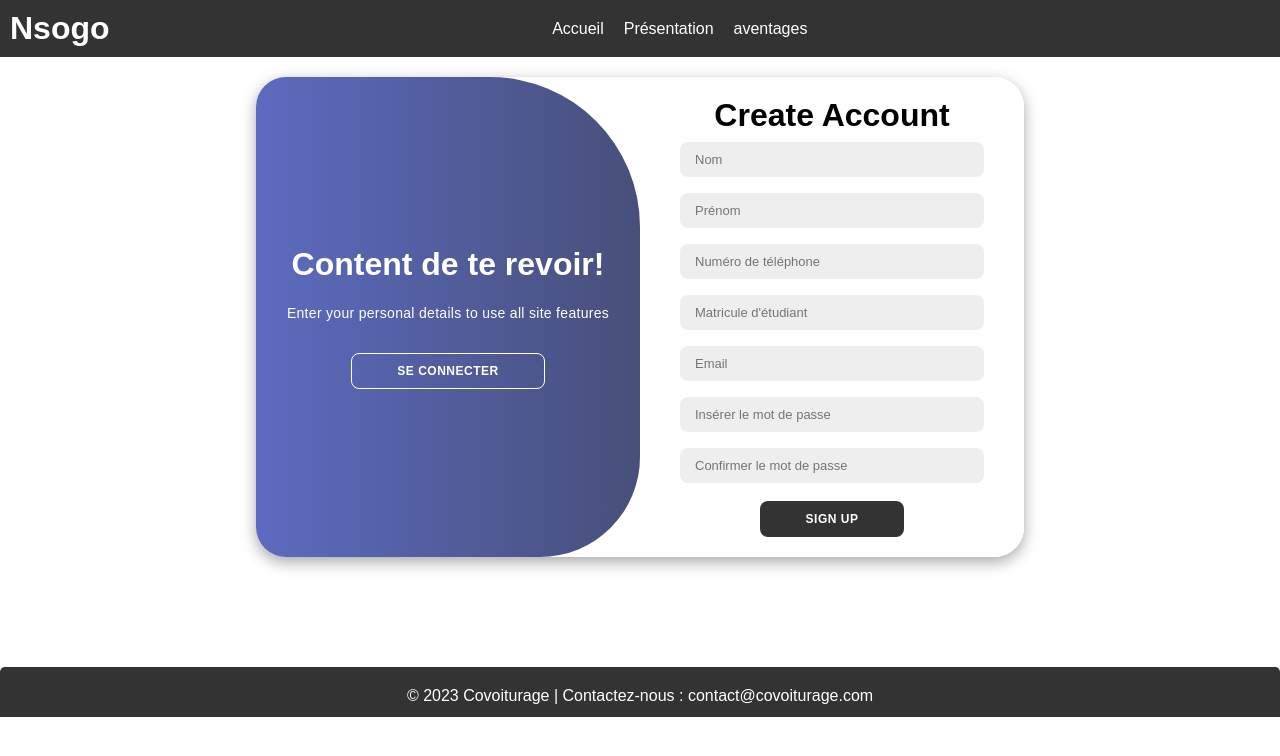
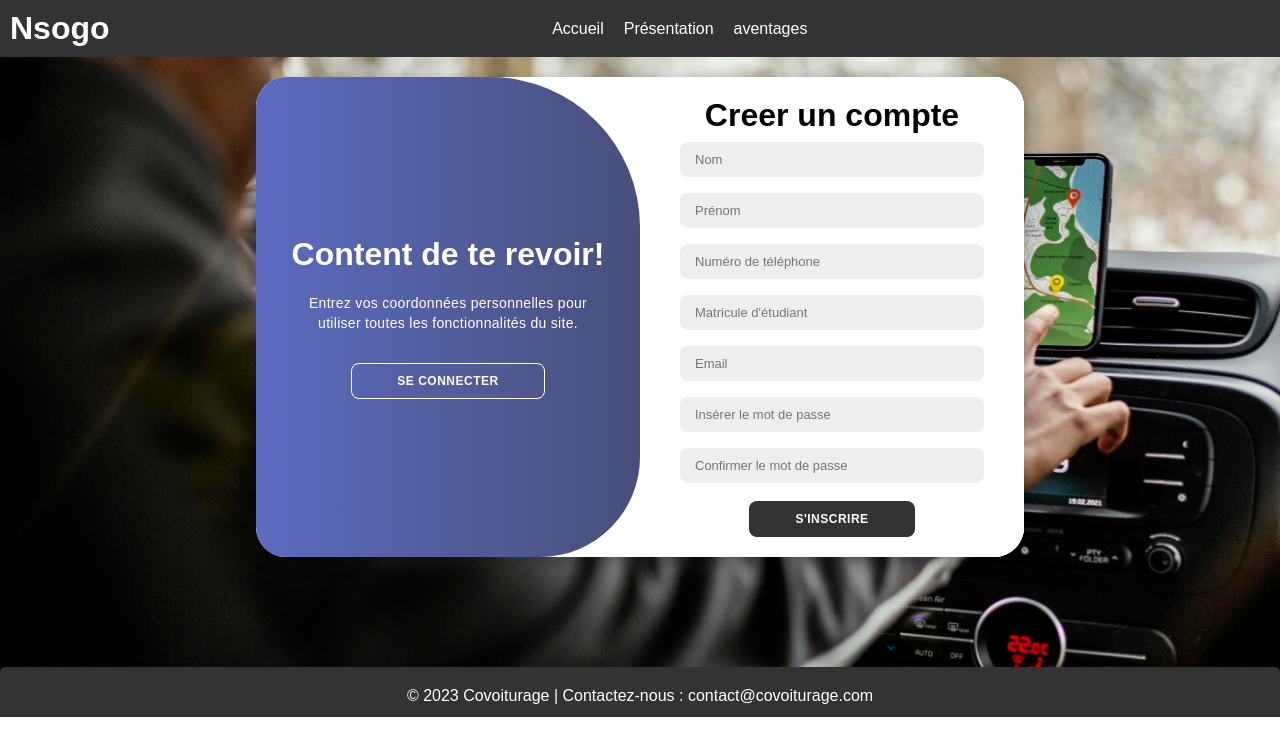
Before and after one commit to ramrst/Projet_PWEB, a plain HTML site: page loginpage/loginpage.html in a window 1280 px wide. Both pictures are taken after a click on the button "S'INSCRIRE". Drawn offline with Linux system fonts and the light colour scheme.

Commit message:
Add files via upload

```diff
--- a/loginpage/loginpage.html
+++ b/loginpage/loginpage.html
@@ -24,7 +24,7 @@
         <!-- Utilisation de classes BEM pour les formulaires -->
         <div class="form-container sign-up">
             <form>
-                <h1>Create Account</h1>
+                <h1>Creer un compte</h1>
                 <input type="text" placeholder="Nom" required>
                 <input type="text" placeholder="Prénom" required>
                 <input type="text" placeholder="Numéro de téléphone" required>
@@ -32,7 +32,7 @@
                 <input type="email" placeholder="Email" required>
                 <input type="password" placeholder="Insérer le mot de passe" required>
                 <input type="text" placeholder="Confirmer le mot de passe" required>
-                <button type="submit">Sign Up</button>
+                <button type="submit">s'inscrire</button>
 
             </form>
         </div>
@@ -51,7 +51,7 @@
             <div class="toggle">
                 <div class="toggle-panel toggle-left">
                     <h1>Content de te revoir!</h1>
-                    <p>Enter your personal details to use all site features</p>
+                    <p>Entrez vos coordonnées personnelles pour utiliser toutes les fonctionnalités du site.</p>
                     <button class="hidden" id="login">Se connecter</button>
                 </div>
                 <div class="toggle-panel toggle-right">
--- a/loginpage/loginpagestyle.css
+++ b/loginpage/loginpagestyle.css
@@ -19,10 +19,9 @@
 
 /* Body styles */
 body {
-    background-image: url('car_rental.jpg');
+    background-image: url('fermer-mobile-indications-carte.jpg');
+    background-repeat: no-repeat;
     background-size: cover;
-    background-position: center; /* This property centers the background image */
-    background-repeat: no-repeat; /* This property prevents the background image from repeating */
     display: flex;
     align-items: center;
     justify-content: center;
```
Also changed, not shown: loginpage/fermer-mobile-indications-carte.jpg (added).
